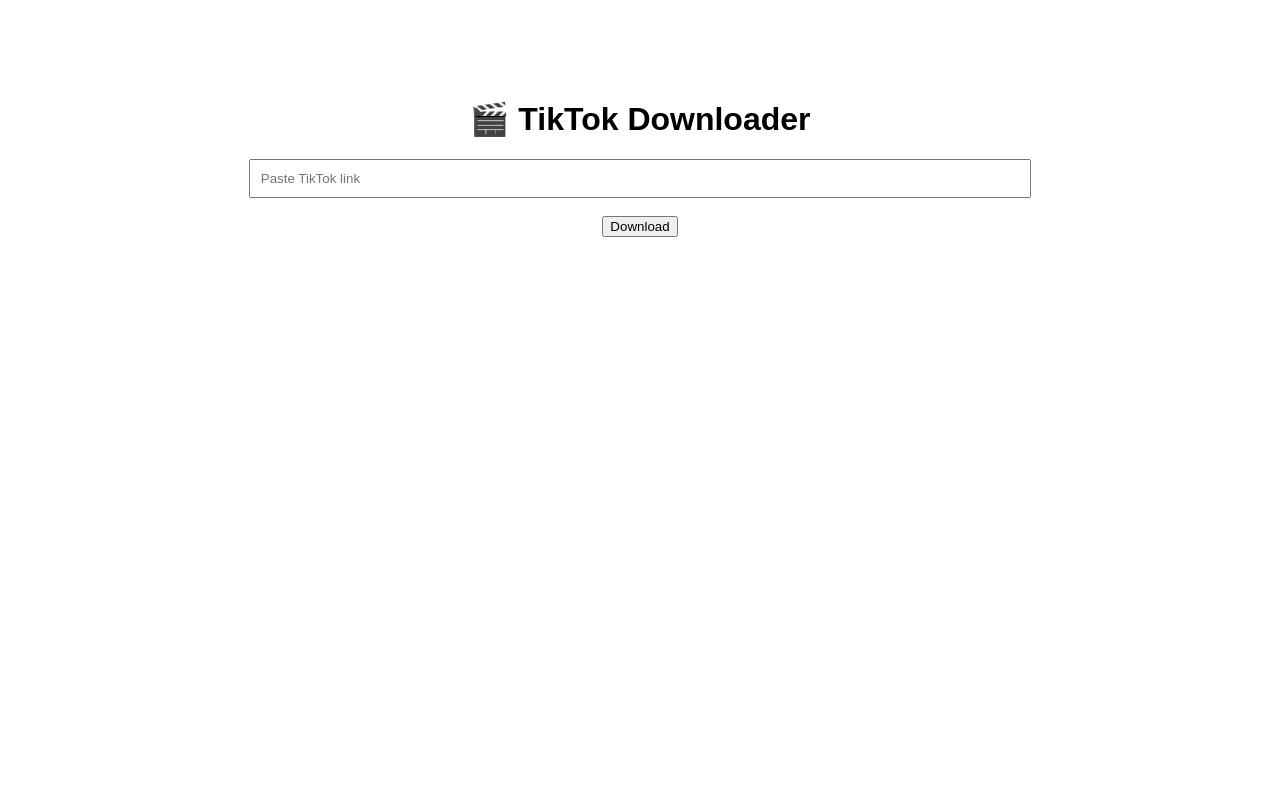
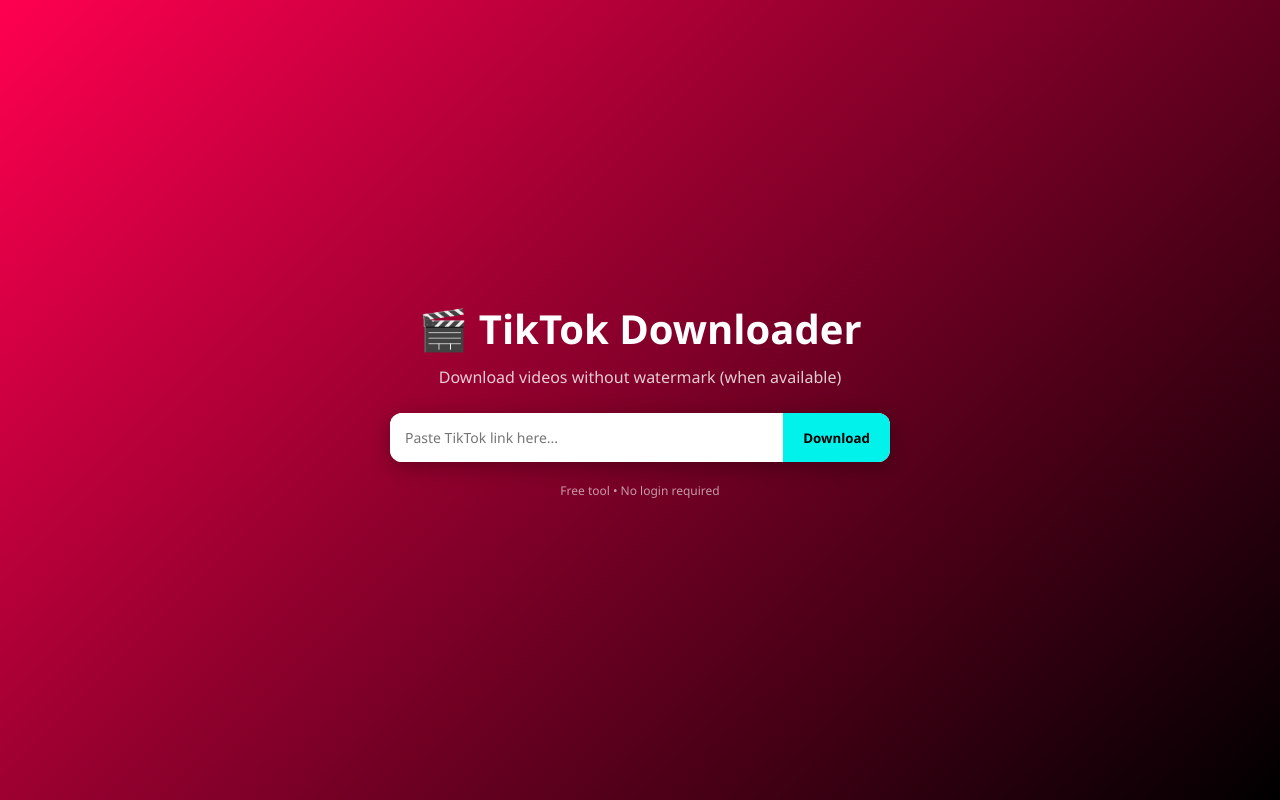
Before and after one commit to LightMax20/pythontik, a Flask app: page / in a window 1280 px wide. Run offline with Flask 3, Linux system fonts and the light colour scheme.

Commit message:
Update index.html

```diff
--- a/templates/index.html
+++ b/templates/index.html
@@ -1,18 +1,129 @@
 <!DOCTYPE html>
-<html>
+<html lang="en">
 <head>
+  <meta charset="UTF-8">
+  <meta name="viewport" content="width=device-width, initial-scale=1.0">
   <title>TikTok Downloader</title>
+
+  <style>
+    * {
+      margin: 0;
+      padding: 0;
+      box-sizing: border-box;
+      font-family: 'Segoe UI', sans-serif;
+    }
+
+    body {
+      background: linear-gradient(135deg, #ff0050, #000);
+      color: white;
+      height: 100vh;
+      display: flex;
+      justify-content: center;
+      align-items: center;
+    }
+
+    .container {
+      text-align: center;
+      width: 90%;
+      max-width: 500px;
+    }
+
+    h1 {
+      font-size: 2.5rem;
+      margin-bottom: 10px;
+    }
+
+    p {
+      opacity: 0.8;
+      margin-bottom: 25px;
+    }
+
+    .input-box {
+      display: flex;
+      background: white;
+      border-radius: 12px;
+      overflow: hidden;
+      box-shadow: 0 5px 20px rgba(0,0,0,0.3);
+    }
+
+    input {
+      flex: 1;
+      padding: 15px;
+      border: none;
+      outline: none;
+      font-size: 14px;
+    }
+
+    button {
+      padding: 15px 20px;
+      border: none;
+      background: #00f2ea;
+      color: black;
+      font-weight: bold;
+      cursor: pointer;
+      transition: 0.3s;
+    }
+
+    button:hover {
+      background: #00cfc7;
+    }
+
+    .loader {
+      margin-top: 20px;
+      display: none;
+    }
+
+    .spinner {
+      border: 4px solid rgba(255,255,255,0.2);
+      border-top: 4px solid #00f2ea;
+      border-radius: 50%;
+      width: 40px;
+      height: 40px;
+      animation: spin 1s linear infinite;
+      margin: auto;
+    }
+
+    @keyframes spin {
+      100% { transform: rotate(360deg); }
+    }
+
+    .footer {
+      margin-top: 20px;
+      font-size: 12px;
+      opacity: 0.6;
+    }
+  </style>
 </head>
 
-<body style="text-align:center; margin-top:100px; font-family:Arial;">
+<body>
 
-<h1>🎬 TikTok Downloader</h1>
+<div class="container">
+  <h1>🎬 TikTok Downloader</h1>
+  <p>Download videos without watermark (when available)</p>
 
-<form action="/download" method="post">
-  <input name="url" placeholder="Paste TikTok link" style="padding:10px; width:60%;">
-  <br><br>
-  <button type="submit">Download</button>
-</form>
+  <form id="form">
+    <div class="input-box">
+      <input id="url" name="url" placeholder="Paste TikTok link here..." required>
+      <button type="submit">Download</button>
+    </div>
+  </form>
+
+  <div class="loader" id="loader">
+    <div class="spinner"></div>
+    <p>Processing...</p>
+  </div>
+
+  <div class="footer">
+    Free tool • No login required
+  </div>
+</div>
+
+<script>
+document.getElementById("form").addEventListener("submit", function(e) {
+    const loader = document.getElementById("loader");
+    loader.style.display = "block";
+});
+</script>
 
 </body>
 </html>
```
